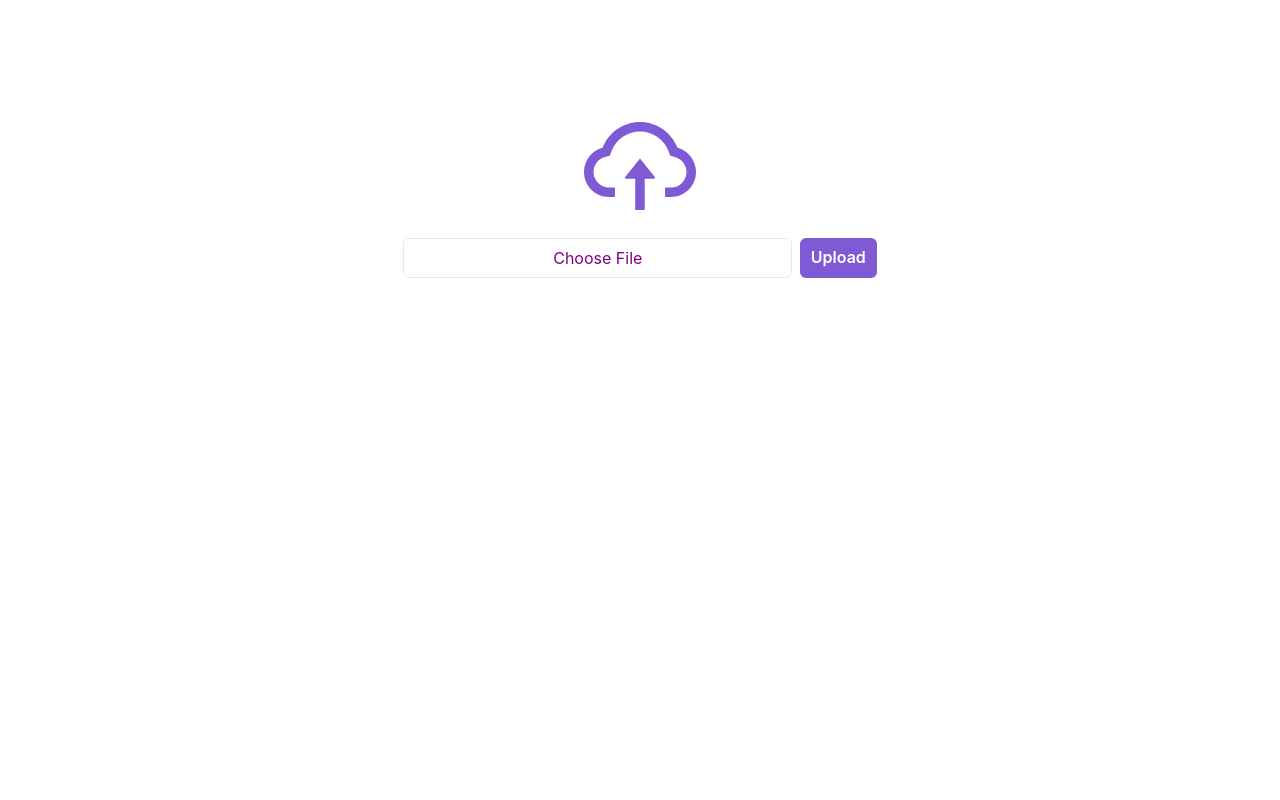
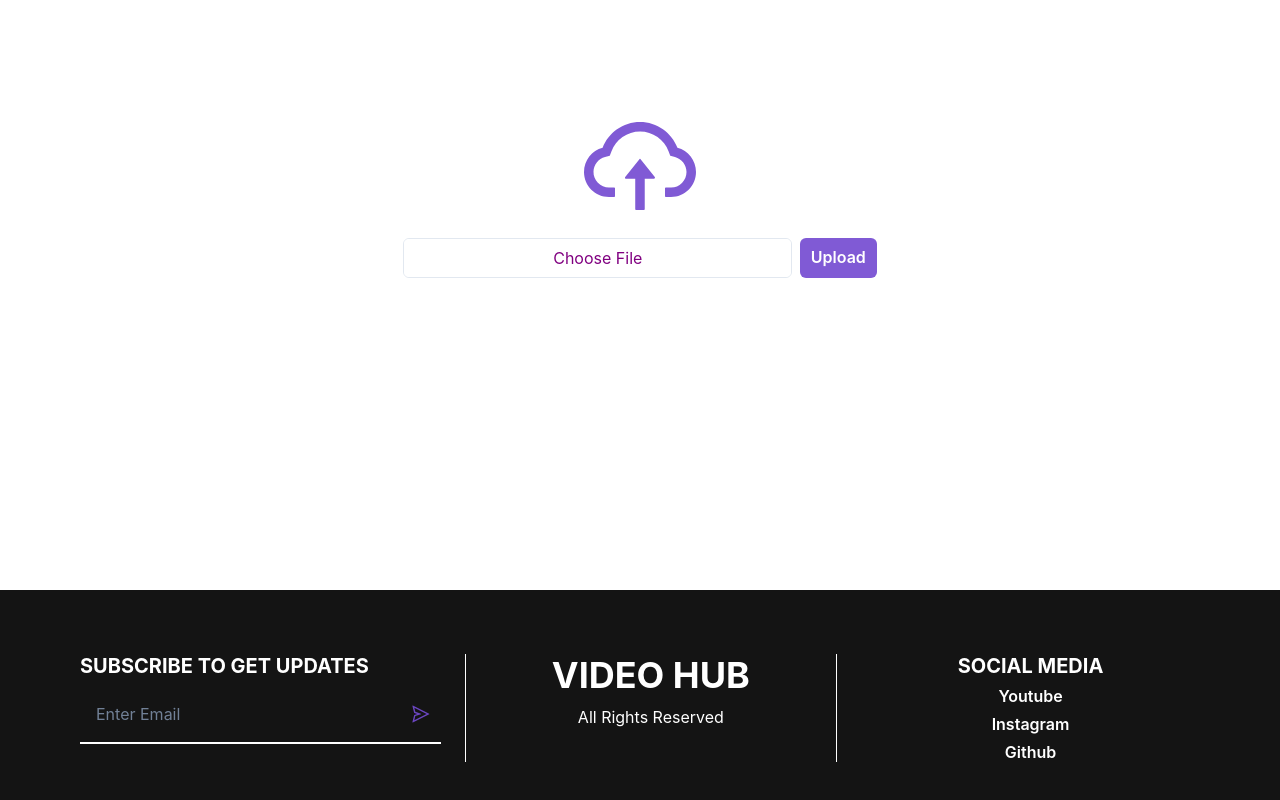
Before and after one commit to meankit2610/React-Frontend-chakra-ui, a React (Create React App) app in the folder game-chakra-ui/: page /upload in a window 1280 px wide. Shown: the part 210-1010 px from the top of the page. Before the commit the page ends 800 px from the top, so only its background shows below. Built offline with nearby package versions, Linux system fonts and the light colour scheme.

Commit message:
Footer added

```diff
--- a/game-chakra-ui/src/App.js
+++ b/game-chakra-ui/src/App.js
@@ -1,4 +1,5 @@
 import {BrowserRouter as Router , Routes, Route} from "react-router-dom"
+import Footer from "./components/Footer";
 import Header from "./components/Header";
 import Home from "./components/Home";
 import Login from "./components/Login";
@@ -17,6 +18,7 @@ function App() {
         <Route path="/signup" element={<Signup/>}/>
         <Route path="/upload" element={<Upload/>}/>
       </Routes>
+      <Footer/>
   </Router>
   );
 }
--- /dev/null
+++ b/game-chakra-ui/src/components/Footer.jsx
@@ -0,0 +1,61 @@
+import { Box, Button, Heading, HStack, Input, Stack, Text, VStack } from '@chakra-ui/react'
+import React from 'react'
+import { AiOutlineSend } from 'react-icons/ai'
+
+const Footer = () => {
+  return (
+    <Box bgColor={'blackAlpha.900'} minH={'40'} p={'16'} color={'white'}>
+      <Stack direction={['column', 'row']}>
+        <VStack alignItems={'stretch'} w={'full'} px={'4'}>
+          <Heading
+            size="md"
+            textTransform={'uppercase'}
+            textAlign={['center', 'left']}
+          >
+            {' '}
+            Subscribe To Get Updates
+          </Heading>
+          <HStack borderBottom={'2px solid white'} py="2">
+            <Input
+              placeholder="Enter Email"
+              border={'none'}
+              outline={'none'}
+              borderRadius="none"
+              focusBorderColor="none"
+            />
+            <Button
+              p={'0'}
+              colorScheme={'purple'}
+              variant={'ghost'}
+              borderRadius={'0 20px 20px 0'}
+            >
+              <AiOutlineSend size={20} />
+            </Button>
+          </HStack>
+        </VStack>
+        <VStack
+          w={'full'}
+          borderLeft={['none', '1px solid white']}
+          borderRight={['none', '1px solid white']}
+        >
+          <Heading textTransform={'uppercase'} textAlign={'center'}>VIDEO HUB</Heading>
+          <Text>All Rights Reserved</Text>
+        </VStack>
+        <VStack w={'full'}>
+          <Heading size={'md'} textTransform={'uppercase'}>Social Media</Heading>
+          <Button variant={'link'} colorScheme={'white'}>
+            <a href="https://youtube.com">Youtube</a>
+          </Button>
+          <Button variant={'link'} colorScheme={'white'}>
+            <a href="https://instagram.com">Instagram</a>
+          </Button>
+          <Button variant={'link'} colorScheme={'white'}>
+            <a href="https://github.com/meankit2610">Github</a>
+          </Button>
+        </VStack>
+      </Stack>
+    </Box>
+  );
+}
+
+export default Footer
```
